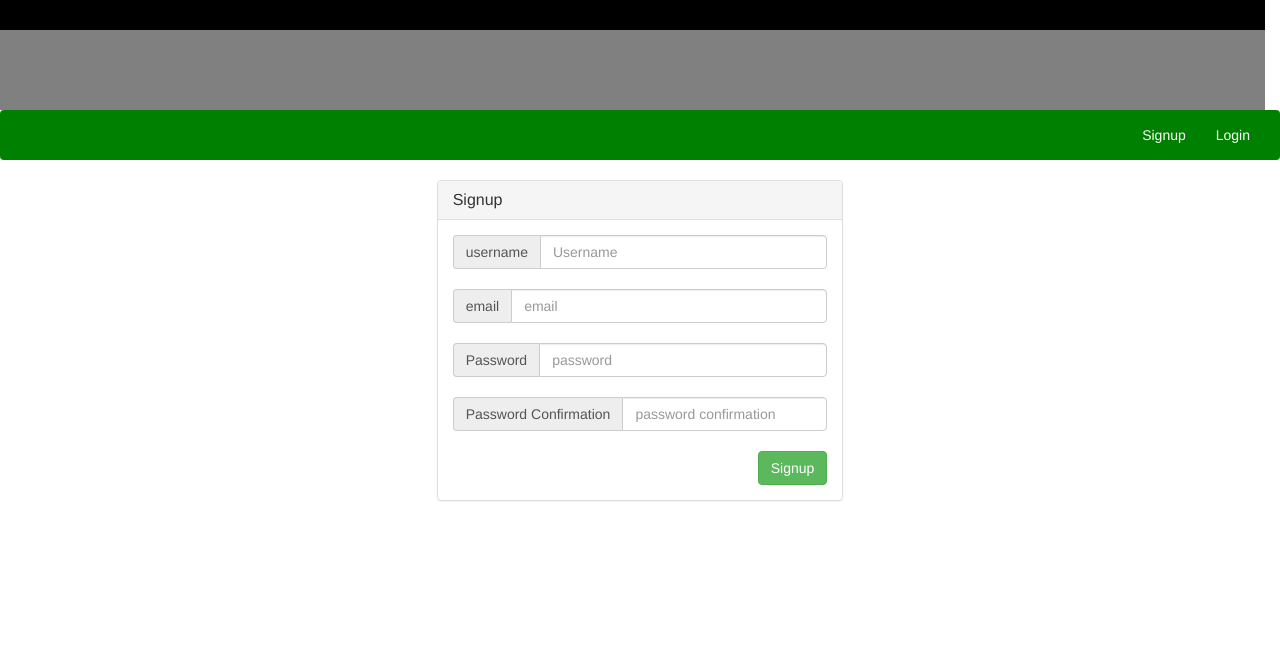
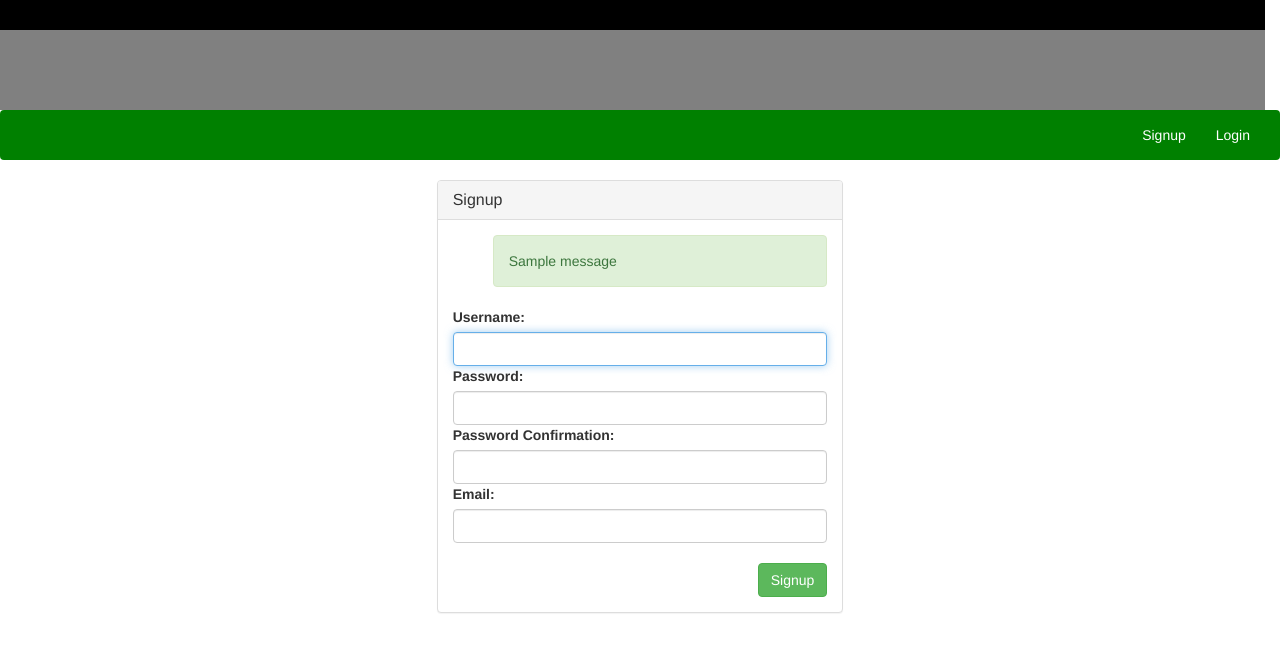
Before and after one commit to danish703/kctmerojagir, a Django app: page /signup/ in a window 1280 px wide. Shown: the top 652 px of the page. Run offline with Django 3.2, Linux system fonts and the light colour scheme; one stand-in notice (Sample message) is shown; some libraries are stand-ins or nearby versions.

Commit message:
signup form and error message added

```diff
--- /dev/null
+++ b/merojagir/forms.py
@@ -0,0 +1,7 @@
+from django.contrib.auth.forms import UserCreationForm
+from django import forms
+class CustomUserCreationForm(UserCreationForm):
+    username= forms.CharField(widget=forms.TextInput(attrs={'class':'form-control'}))
+    email = forms.EmailField(widget=forms.TextInput(attrs={'class':'form-control'}))
+    password1 = forms.CharField(widget=forms.PasswordInput(attrs={'class':'form-control'}),label="Password")
+    password2 = forms.CharField(widget=forms.PasswordInput(attrs={'class':'form-control'}),label="Password Confirmation")
--- a/merojagir/views.py
+++ b/merojagir/views.py
@@ -2,6 +2,8 @@ from django.shortcuts import render,redirect
 from django.contrib.auth.models import User
 from django.contrib.auth.decorators import login_required
 from django.contrib.auth import authenticate,login
+from django.contrib import messages
+from .forms import CustomUserCreationForm
 def signin(request):
     if request.method=='GET':
         return render(request,'login.html')
@@ -13,26 +15,27 @@ def signin(request):
             login(request,user)
             return redirect('dashboard')
         else:
-            print("useranme and paass does not match")
+            messages.error(request,"username and password does not match")
             return redirect('signin')
 
 
 def signup(request):
     if request.method=='GET':
-        return render(request,'signup.html')
+        context= {
+            'form':CustomUserCreationForm()
+        }
+        return render(request,'signup.html',context)
     else:
-        u = request.POST['useranme']
-        e = request.POST['email']
-        p1 = request.POST['pass1']
-        p2 = request.POST['pass2']
-        if p1==p2:
-           u = User(username=u,email=e)
-           u.set_password(p1)
-           u.save()
-           return redirect('signin')
+        form = CustomUserCreationForm(request.POST)
+        if form.is_valid():
+            form.save()
+            messages.success(request,"successfully account created")
         else:
-            print("signup vayena error aayo")
-            return redirect('signup')
+            context={
+                'form':form
+            }
+            return render(request,'signup.html',context)
+
 
 
 @login_required(login_url='signin')
--- /dev/null
+++ b/templates/component/message.html
@@ -0,0 +1,15 @@
+                    {% if messages %}
+                         <ul style="list-style:none;">
+                        {% for m in messages %}
+                             {% if m.tags == "success" %}
+                             <li class="alert alert-success">
+                                {{m}}
+                            </li>
+                             {% else %}
+                            <li class="alert alert-danger">
+                                {{m}}
+                            </li>
+                             {% endif %}
+                        {% endfor %}
+                         </ul>
+                  {% endif %}
--- a/templates/login.html
+++ b/templates/login.html
@@ -11,6 +11,7 @@
                 <h3 class="panel-title">Login</h3>
               </div>
               <div class="panel-body">
+                  {% include 'component/message.html' %}
                 <form method="post">
                     <div class="input-group">
                       <span class="input-group-addon" id="basic-addon1">username</span>
--- a/templates/signup.html
+++ b/templates/signup.html
@@ -11,27 +11,10 @@
                 <h3 class="panel-title">Signup</h3>
               </div>
               <div class="panel-body">
+                    {% include 'component/message.html' %}
                 <form method="post">
-                    <div class="input-group">
-                      <span class="input-group-addon" id="basic-addon1">username</span>
-                      <input type="text" class="form-control" name="useranme" placeholder="Username" aria-describedby="basic-addon1">
-                    </div>
-                    <br/>
-                    <div class="input-group">
-                      <span class="input-group-addon">email</span>
-                      <input type="email" class="form-control" name="email" placeholder="email" aria-describedby="basic-addon1">
-                    </div>
-                      <br/>
-                    <div class="input-group">
-                      <span class="input-group-addon">Password</span>
-                      <input type="password" class="form-control" name="pass1" placeholder="password" aria-describedby="basic-addon1">
-                    </div>
-                     <br/>
-                    <div class="input-group">
-                      <span class="input-group-addon">Password Confirmation</span>
-                      <input type="password" class="form-control" name="pass2" placeholder="password confirmation" aria-describedby="basic-addon1">
-                    </div>
-                     <br/>
+                    {{form}}
+                   <br/>
                     {% csrf_token %}
                     <button type="submit" style="float:right;" class="btn btn-success">Signup</button>
                 </form>
```
Also changed, not shown: db.sqlite3.
